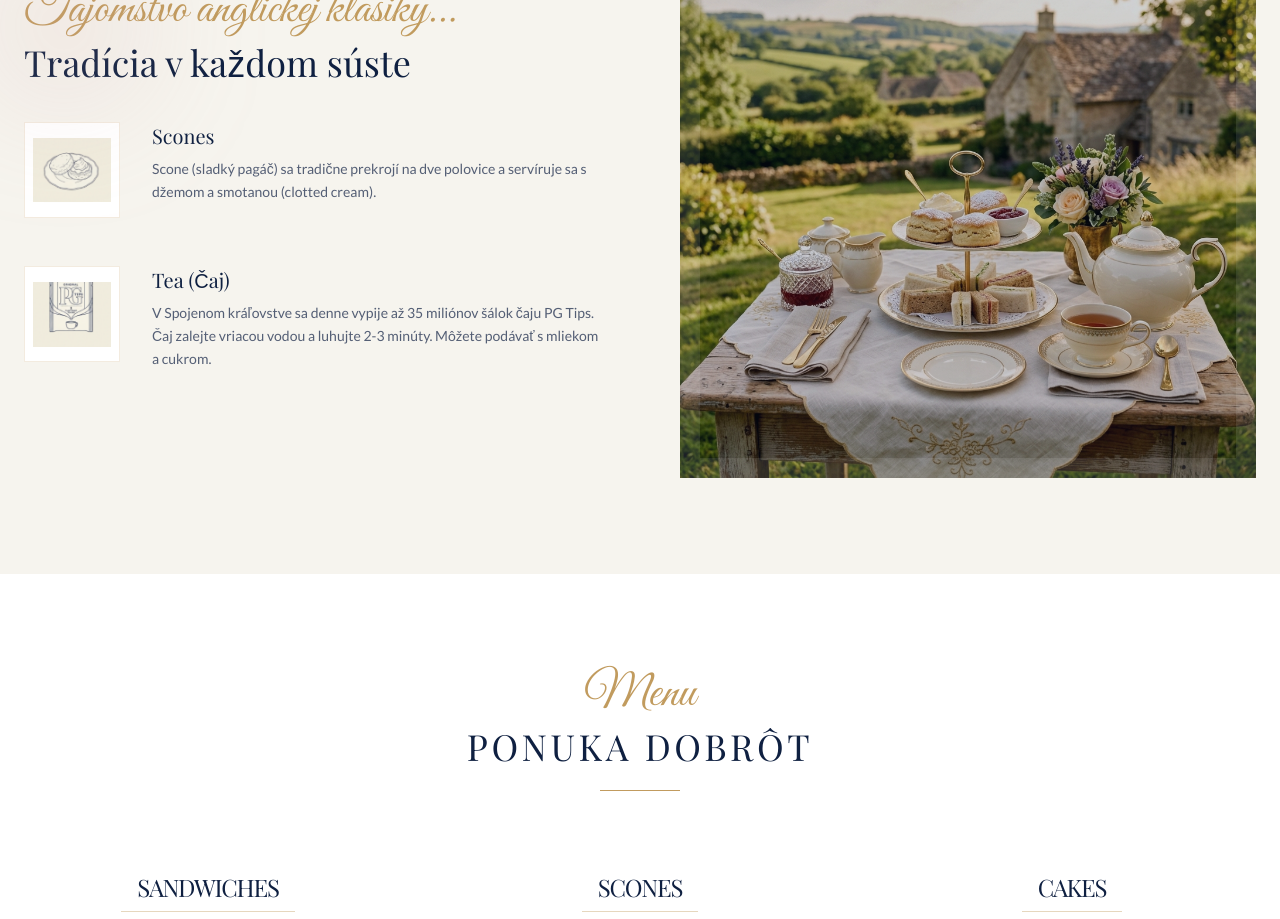
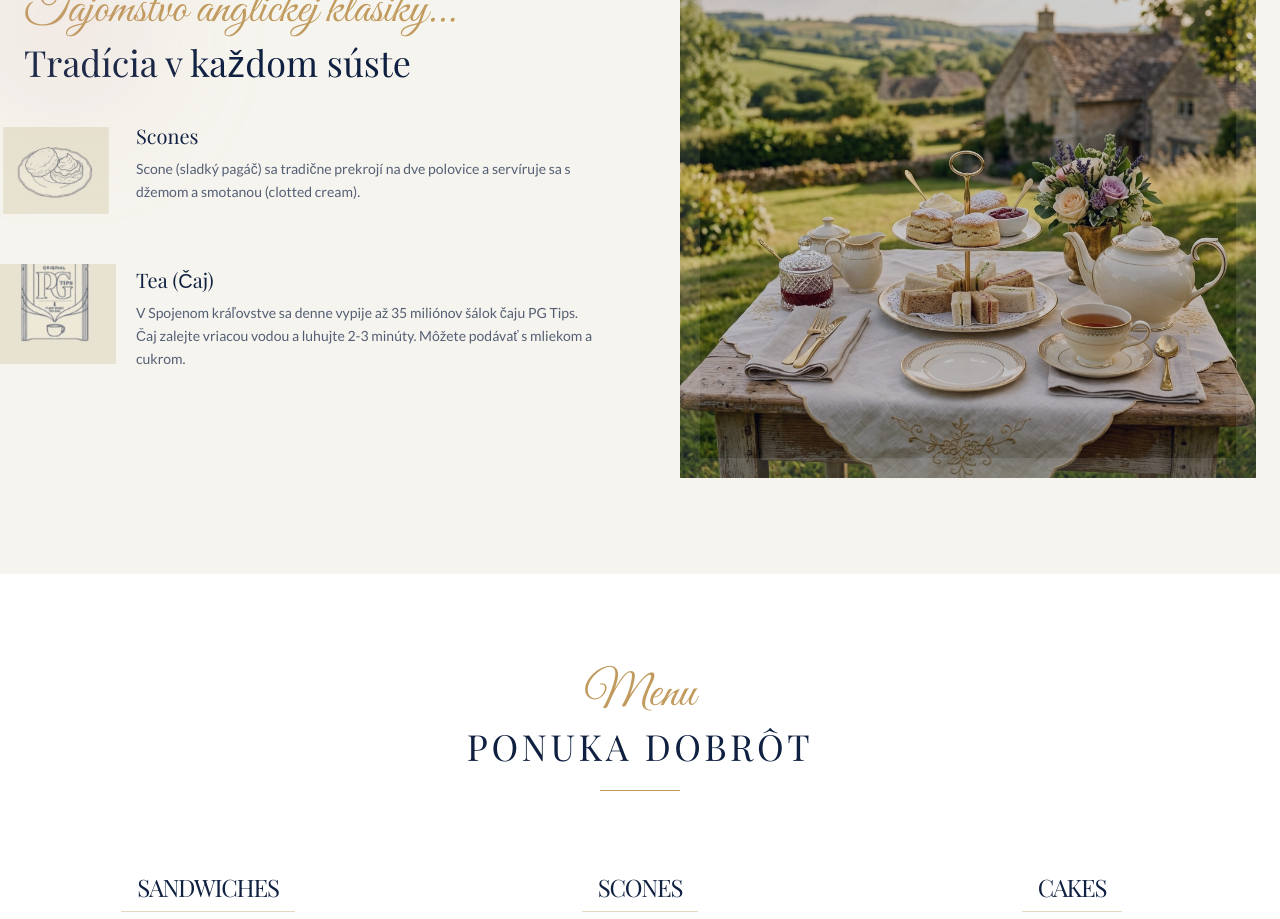
Before and after one commit to Yebooot/slice-of-england, a Next.js app: page / in a window 1280 px wide. Shown: the part 1120-2039 px from the top of the page. Built offline with nearby package versions, Linux system fonts and the light colour scheme.

Commit message:
Use CSS mix-blend-mode to perfectly blend illustration background into the page, scale them up, remove ugly borders

```diff
--- a/src/app/page.tsx
+++ b/src/app/page.tsx
@@ -118,13 +118,13 @@ export default function Home() {
 
               <div className="space-y-12">
                 <div className="flex gap-8">
-                  <div className="w-24 h-24 shrink-0 bg-white border border-secondary/20 flex items-center justify-center p-2">
+                  <div className="w-24 h-24 shrink-0 flex items-center justify-center -ml-4">
                     <Image
                       src="/scone-illustration.png"
                       alt="Scones illustration"
-                      width={80}
-                      height={80}
-                      className="object-contain"
+                      width={100}
+                      height={100}
+                      className="object-contain mix-blend-multiply opacity-90 scale-110"
                     />
                   </div>
                   <div>
@@ -135,13 +135,13 @@ export default function Home() {
                   </div>
                 </div>
                 <div className="flex gap-8">
-                  <div className="w-24 h-24 shrink-0 bg-white border border-secondary/20 flex items-center justify-center p-2">
+                  <div className="w-24 h-24 shrink-0 flex items-center justify-center -ml-4">
                     <Image
                       src="/tea-illustration.png"
                       alt="Tea illustration"
-                      width={80}
-                      height={80}
-                      className="object-contain"
+                      width={100}
+                      height={100}
+                      className="object-contain mix-blend-multiply opacity-90 scale-125"
                     />
                   </div>
                   <div>
```
